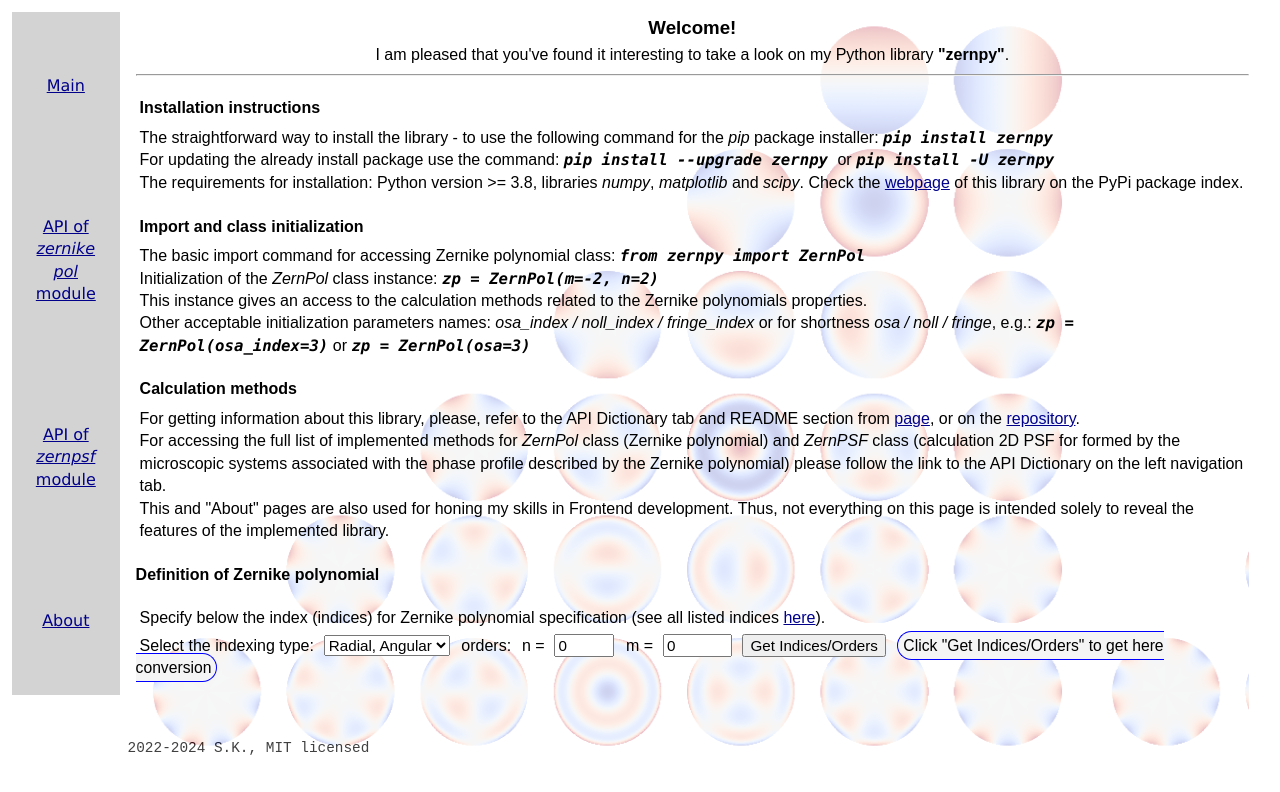
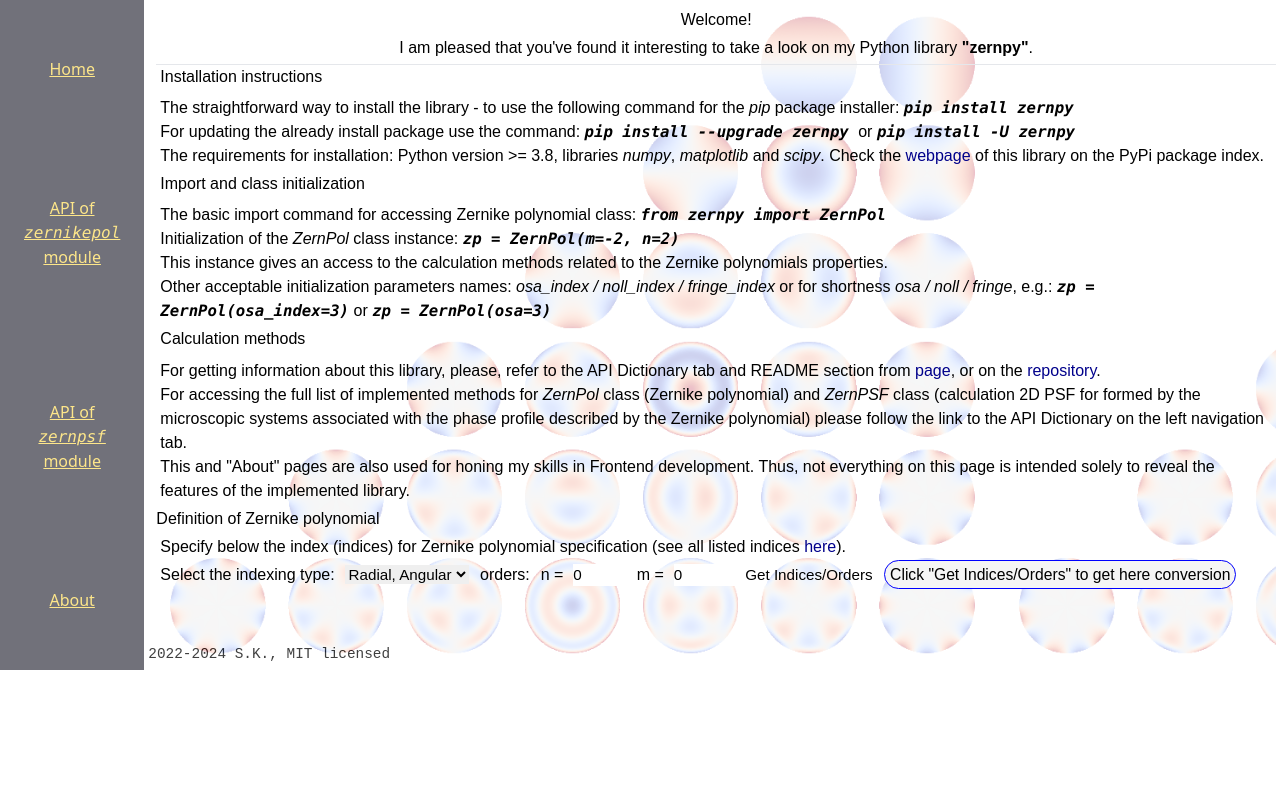
Before and after one commit to sklykov/zernpy, a website: page docs/index.html in a window 1280 px wide. Drawn offline with nearby package versions, Linux system fonts and the light colour scheme.

Commit message:
Added styling by using Tailwind for <nav> element on index page

```diff
--- a/docs/index.html
+++ b/docs/index.html
@@ -1,186 +1,222 @@
-<!DOCTYPE html> <!-- This designates that this is HTML 5 file (W3 schools) -->
-<html lang="en">  <!-- Root element of an HTML page (W3 schools) -->
+<!DOCTYPE html>
+<!-- This designates that this is HTML 5 file (W3 schools) -->
+<html lang="en">
+  <!-- Root element of an HTML page (W3 schools) -->
 
   <head>
-    <meta charset="UTF-8">
-    <meta http-equiv="X-UA-Compatible" content="IE=edge">
-    <meta name="viewport" content="width=device-width, initial-scale=1.0">
-    <meta name="author" content="S.K.">
-    <meta name="licensed" content="MIT">
+    <meta charset="UTF-8" />
+    <meta http-equiv="X-UA-Compatible" content="IE=edge" />
+    <meta name="viewport" content="width=device-width, initial-scale=1.0" />
+    <meta name="author" content="S.K." />
+    <meta name="licensed" content="MIT" />
 
     <title>Project "zernpy"</title>
 
     <!-- Favicon specification from the local file -->
-    <link rel="icon" href="favicon_zernpy.ico" type="image/x-icon">
+    <link rel="icon" href="favicon_zernpy.ico" type="image/x-icon" />
 
     <!-- Load page specific script -->
     <script src="index_page.js"></script>
 
+    <!-- Page specific styling -->
+    <link rel="stylesheet" href="./index_page_styling.css" />
+
     <!-- Load external overall applicable stylesheets -->
-    <link rel="stylesheet" href="index_about_styling.css">
+    <link rel="stylesheet" href="./index_about_styling.css" />
 
-    <!-- Page-specific styles -->
-    <style>
-        /* This class contains all the text inside */
-        .contentContainer{
-            z-index: 1; position: relative; /* Position relative needed for z-index choosing*/
-        }
-        /* Below - setting the background image for the page */
-        .bgImage{
-            background-image: url('half_pyramid_zerns.png');
-            background-position-x: left;
-            /* background-position: center; */
-            /* background-repeat: no-repeat; */
-            background-repeat: repeat;
-            background-size: contain;
-            width: 100%; height: 100%;
-            opacity: 0.25;
-            position: absolute; top: 0; left: 0; /* Allows to manipulate the position inside of mainBody */
-            z-index: 0;  /* NOTE this z-index because setting absolute position and opacity put their own rules in z-indexing */
-            /* background-color: yellow; */
-        }
-        /* Styling with inline elements with code */
-        .commandCode{
-            font-style: italic; font-weight: bold; font-family: 'Consolas', 'Trebuchet MS', Arial; font-size: 0.98em;
-        }
-        /* Style for each text string */
-        .textString{
-            margin: 0.25em;
-        }
-        #page_footer{
-            font-size: 0.9rem; font-family: 'Courier New', Courier, monospace; padding-top: 4em;
-        }
-        /* Inline elements means various elements (inputs, buttons, selector) placed on the single line on the page */
-        .input-element{
-            margin-left: 0.2em; margin-right: 0.2em; font-size: 0.95em;
-        }
-        /* Labels placed on the single line on the page */
-        .label-element{
-            margin-left: 0.25em; margin-right: 0.15em;
-        }
-        /* Specific style for placeholder for conversions */
-        #conversionString{
-            margin-left: 0.25em; border: 1.5px solid blue; padding: 0.32em; border-radius: 1em; background-color: whitesmoke;
-            font-size: 0.98rem;
-        }
-        /* Initial style for some div-s */
-        #selectorElement, #getIndicesBtn, #ordersElement{
-                display: inline-block;
-            }
-        /* Rearrange elements for opening website on screens 750px <= width <= 1220px */
-        @media screen and (max-width: 1220px) and (min-width: 750px){
-            .inputsOrdersConversion{
-                display: flex; flex-direction: row;
-            }
-            #selectorElement, #getIndicesBtn, #ordersElement{
-                display: inline-block;
-            }
-            .label-element, .input-element{
-                margin-top: 0.25em; margin-bottom: 0.25em;
-            }
-            #conversionString{
-                display: block; max-width: fit-content; margin-top: 0.35em; font-size: 0.96em;
-            }
-        }
-        /* Rearrange elements for opening website on mobile phones */
-        @media screen and (max-width: 749px){
-            #selectorElement, #getIndicesBtn, #ordersElement{
-                display: block;
-            }
-            #conversionString{
-                display: block; max-width: fit-content; margin-top: 0.35em; font-size: 0.94em;
-            }
-            .label-element, .input-element{
-                margin: 0.25em 0.05em;
-            }
-        }
-    </style>
+    <!-- Add Tailwind using CDN, local installation through npm is used only for getting autocompletion -->
+    <script src="https://cdn.tailwindcss.com"></script>
   </head>
 
   <body>
-    <!-- Overall div element - for the flexbox aligning -->
-    <div class="flexboxContainer">
-
-        <!-- Navigation panel, some elements and inspiration get from W3 Schools, better use <nav> element -->
-        <nav class="navbar">
-            <a class="link" href="index.html"> Main </a>
-            <a class="link" href="./api/zernpy/zernikepol.html"> API of <em> zernikepol </em> module </a>
-            <a class="link" href="./api/zernpy/zernpsf.html"> API of <em> zernpsf </em> module </a>
-            <a class="link" href="about.html"> About </a>
+    <!-- Make flexbox with breakpoint rule: for md and more, set elements in columns, for md and less - in rows -->
+    <div class="flex flex-col lg:flex-row">
+      <!-- Navigation panel, for lg and more: elements in rows, for less - in columns -->
+      <nav
+        class="flex flex-row flex-wrap lg:flex-col justify-evenly lg:justify-around content-center bg-zinc-500 text-center p-2"
+      >
+        <a
+          class="text-amber-200 visited:text-amber-300 underline hover:no-underline hover:amber-350 mx-3 my-2 lg:my-2 lg:mx-4"
+          href="#"
+        >
+          Home
+        </a>
+        <a
+          class="text-amber-200 visited:text-amber-300 underline hover:no-underline hover:amber-350 mx-3 my-2 lg:my-6 lg:mx-4"
+          href="./api/zernpy/zernikepol.html"
+        >
+          API of <em class="font-mono"> zernikepol </em> module
+        </a>
+        <a
+          class="text-amber-200 visited:text-amber-300 underline hover:no-underline hover:amber-350 mx-3 my-2 lg:my-6 lg:mx-4"
+          href="./api/zernpy/zernpsf.html"
+        >
+          API of <em class="font-mono"> zernpsf </em> module
+        </a>
+        <a
+          class="text-amber-200 visited:text-amber-300 underline hover:no-underline hover:amber-350 mx-3 my-2 lg:my-2 lg:mx-4"
+          href="./about.html"
+        >
+          About
+        </a>
       </nav>
 
       <!-- Main content of the webpage -->
       <main class="mainBody">
         <div class="contentContainer">
           <header>
-                    <h3 class="header"> Welcome! </h3>
+            <h3 class="header">Welcome!</h3>
             <div class="header">
-                        I am pleased that you've found it interesting to take a look on my Python library <strong>"zernpy"</strong>.
+              I am pleased that you've found it interesting to take a look on my
+              Python library <strong>"zernpy"</strong>.
             </div>
-                    <hr>
+            <hr />
           </header>
           <section>
             <div>
-                        <h4 class="paragraph-header"> Installation instructions </h4>
+              <h4 class="paragraph-header">Installation instructions</h4>
               <p class="textString">
-                            The straightforward way to install the library - to use the following command for the <em> pip </em> package installer:
-                            <code class="commandCode"> pip install zernpy </code> <br>
+                The straightforward way to install the library - to use the
+                following command for the <em> pip </em> package installer:
+                <code class="commandCode"> pip install zernpy </code> <br />
                 For updating the already install package use the command:
-                            <code class="commandCode"> pip install --upgrade zernpy </code> or <code class="commandCode"> pip install -U zernpy </code> <br>
-                            The requirements for installation: Python version >= 3.8, libraries <em>numpy</em>, <em>matplotlib</em> and <em>scipy</em>.
-                            Check the <a class="link" href="https://pypi.org/project/zernpy/" target="_blank">webpage</a> of this library on the PyPi package index.
+                <code class="commandCode"> pip install --upgrade zernpy </code>
+                or <code class="commandCode"> pip install -U zernpy </code>
+                <br />
+                The requirements for installation: Python version >= 3.8,
+                libraries <em>numpy</em>, <em>matplotlib</em> and
+                <em>scipy</em>. Check the
+                <a
+                  class="link"
+                  href="https://pypi.org/project/zernpy/"
+                  target="_blank"
+                  >webpage</a
+                >
+                of this library on the PyPi package index.
               </p>
             </div>
             <div>
-                        <h4 class="paragraph-header"> Import and class initialization </h4>
+              <h4 class="paragraph-header">Import and class initialization</h4>
               <p class="textString">
-                            The basic import command for accessing Zernike polynomial class: <code class="commandCode"> from zernpy import ZernPol </code> <br>
-                            Initialization of the <em>ZernPol</em> class instance: <code class="commandCode">zp = ZernPol(m=-2, n=2) </code> <br>
-                            This instance gives an access to the calculation methods related to the Zernike polynomials properties. <br>
-                            Other acceptable initialization parameters names: <span style="font-style:italic"> osa_index / noll_index / fringe_index </span> or
-                            for shortness <span style="font-style:italic">osa / noll / fringe</span>, e.g.:
-                            <code class="commandCode">zp = ZernPol(osa_index=3)</code> or <code class="commandCode">zp = ZernPol(osa=3)</code>
+                The basic import command for accessing Zernike polynomial class:
+                <code class="commandCode"> from zernpy import ZernPol </code>
+                <br />
+                Initialization of the <em>ZernPol</em> class instance:
+                <code class="commandCode">zp = ZernPol(m=-2, n=2) </code> <br />
+                This instance gives an access to the calculation methods related
+                to the Zernike polynomials properties. <br />
+                Other acceptable initialization parameters names:
+                <span style="font-style: italic">
+                  osa_index / noll_index / fringe_index
+                </span>
+                or for shortness
+                <span style="font-style: italic">osa / noll / fringe</span>,
+                e.g.:
+                <code class="commandCode">zp = ZernPol(osa_index=3)</code> or
+                <code class="commandCode">zp = ZernPol(osa=3)</code>
               </p>
             </div>
             <div>
-                        <h4 class="paragraph-header"> Calculation methods </h4>
+              <h4 class="paragraph-header">Calculation methods</h4>
               <p class="textString">
-                            For getting information about this library, please, refer to the API Dictionary tab and README section from
-                            <a class="link" href="https://pypi.org/project/zernpy/">page</a>, or on the
-                            <a class="link" href="https://github.com/sklykov/zernpy">repository</a>.  <br>
-                            For accessing the full list of implemented methods for <em>ZernPol</em> class (Zernike polynomial) and <em>ZernPSF</em> class
-                            (calculation 2D PSF for formed by the microscopic systems associated with the phase profile described by the Zernike polynomial)
-                            please follow the link to the API Dictionary on the left navigation tab. <br>
-                            This and "About" pages are also used for honing my skills in Frontend development.
-                            Thus, not everything on this page is intended solely to reveal the features of the implemented library.
+                For getting information about this library, please, refer to the
+                API Dictionary tab and README section from
+                <a class="link" href="https://pypi.org/project/zernpy/">page</a
+                >, or on the
+                <a class="link" href="https://github.com/sklykov/zernpy"
+                  >repository</a
+                >. <br />
+                For accessing the full list of implemented methods for
+                <em>ZernPol</em> class (Zernike polynomial) and
+                <em>ZernPSF</em> class (calculation 2D PSF for formed by the
+                microscopic systems associated with the phase profile described
+                by the Zernike polynomial) please follow the link to the API
+                Dictionary on the left navigation tab. <br />
+                This and "About" pages are also used for honing my skills in
+                Frontend development. Thus, not everything on this page is
+                intended solely to reveal the features of the implemented
+                library.
               </p>
             </div>
             <div>
-                        <h4> Definition of Zernike polynomial </h4>
+              <h4>Definition of Zernike polynomial</h4>
               <div>
                 <div class="textString">
-                                Specify below the index (indices) for Zernike polynomial specification
-                                (see all listed indices <a class="link" href="https://en.wikipedia.org/wiki/Zernike_polynomials">here</a>).
+                  Specify below the index (indices) for Zernike polynomial
+                  specification (see all listed indices
+                  <a
+                    class="link"
+                    href="https://en.wikipedia.org/wiki/Zernike_polynomials"
+                    >here</a
+                  >).
                 </div>
                 <div id="inputsOrdersConversion">
                   <div id="selectorElement">
-                                    <label class="label-element"> Select the indexing type: </label>
+                    <label class="label-element">
+                      Select the indexing type:
+                    </label>
                     <select class="input-element" name="Index type">
-                                        <option value="m,n" selected>Radial, Angular</option>  <!-- selected="selected" for setting it as the default value -->
+                      <option value="m,n" selected>Radial, Angular</option>
+                      <!-- selected="selected" for setting it as the default value -->
                       <option value="osa">OSA/ANSI</option>
                       <option value="noll">Noll</option>
                       <option value="fringe">Fringe</option>
                     </select>
                   </div>
                   <div id="ordersElement">
-                                    <span class="label-element" id="ordersLabel"> orders: </span>
-                                    <label class="label-element" tag="n_order_label" id="firstOrderLabel"> n = </label>
-                                    <input class="input-element" type="number" tag="n_order" name="n" min="0" max="50" size="4" minlength="1" maxlength="3" value="0" id="firstInputOrder">
-                                    <label class="label-element" tag="m_order_label" id="secondOrderLabel"> m = </label>
-                                    <input class="input-element" type="number" tag="m_order" name="m" min="-50" max="50" size="4" minlength="1" maxlength="3" value="0" id="secondInputOrder">
+                    <span class="label-element" id="ordersLabel">
+                      orders:
+                    </span>
+                    <label
+                      class="label-element"
+                      tag="n_order_label"
+                      id="firstOrderLabel"
+                    >
+                      n =
+                    </label>
+                    <input
+                      class="input-element"
+                      type="number"
+                      tag="n_order"
+                      name="n"
+                      min="0"
+                      max="50"
+                      size="4"
+                      minlength="1"
+                      maxlength="3"
+                      value="0"
+                      id="firstInputOrder"
+                    />
+                    <label
+                      class="label-element"
+                      tag="m_order_label"
+                      id="secondOrderLabel"
+                    >
+                      m =
+                    </label>
+                    <input
+                      class="input-element"
+                      type="number"
+                      tag="m_order"
+                      name="m"
+                      min="-50"
+                      max="50"
+                      size="4"
+                      minlength="1"
+                      maxlength="3"
+                      value="0"
+                      id="secondInputOrder"
+                    />
                   </div>
-                                <input class="input-element" type="button" value="Get Indices/Orders" id="getIndicesBtn">
-                                <span id="conversionString"> Click "Get Indices/Orders" to get here conversion </span>
+                  <input
+                    class="input-element"
+                    type="button"
+                    value="Get Indices/Orders"
+                    id="getIndicesBtn"
+                  />
+                  <span id="conversionString">
+                    Click "Get Indices/Orders" to get here conversion
+                  </span>
                 </div>
               </div>
             </div>
@@ -189,9 +225,8 @@
         <!-- Below - image element that used for setting it as the background image -->
         <div class="bgImage"></div>
         <!-- Footer with some info -->
-            <footer id="page_footer"> 2022-2024 S.K., MIT licensed </footer>
+        <footer id="page_footer">2022-2024 S.K., MIT licensed</footer>
       </main>
     </div>
   </body>
-
 </html>
--- /dev/null
+++ b/docs/index_page_styling.css
@@ -0,0 +1,75 @@
+ /* This class contains all the text inside */
+ .contentContainer{
+    z-index: 1; position: relative; /* Position relative needed for z-index choosing*/
+}
+/* Below - setting the background image for the page */
+.bgImage{
+    background-image: url('half_pyramid_zerns.png');
+    background-position-x: left;
+    /* background-position: center; */
+    /* background-repeat: no-repeat; */
+    background-repeat: repeat;
+    background-size: contain;
+    width: 100%; height: 100%;
+    opacity: 0.25;
+    position: absolute; top: 0; left: 0; /* Allows to manipulate the position inside of mainBody */
+    z-index: 0;  /* NOTE this z-index because setting absolute position and opacity put their own rules in z-indexing */
+    /* background-color: yellow; */
+}
+/* Styling with inline elements with code */
+.commandCode{
+    font-style: italic; font-weight: bold; font-family: 'Consolas', 'Trebuchet MS', Arial; font-size: 0.98em;
+}
+/* Style for each text string */
+.textString{
+    margin: 0.25em;
+}
+#page_footer{
+    font-size: 0.9rem; font-family: 'Courier New', Courier, monospace; padding-top: 4em;
+}
+/* Inline elements means various elements (inputs, buttons, selector) placed on the single line on the page */
+.input-element{
+    margin-left: 0.2em; margin-right: 0.2em; font-size: 0.95em;
+}
+/* Labels placed on the single line on the page */
+.label-element{
+    margin-left: 0.25em; margin-right: 0.15em;
+}
+/* Specific style for placeholder for conversions */
+#conversionString{
+    margin-left: 0.25em; border: 1.5px solid blue; padding: 0.32em; border-radius: 1em; background-color: whitesmoke;
+    font-size: 0.98rem;
+}
+/* Initial style for some div-s */
+#selectorElement, #getIndicesBtn, #ordersElement{
+        display: inline-block;
+    }
+
+/* Adaptive rules, media queries */
+/* Rearrange elements for opening website on screens 750px <= width <= 1220px */
+@media screen and (max-width: 1220px) and (min-width: 750px){
+    .inputsOrdersConversion{
+        display: flex; flex-direction: row;
+    }
+    #selectorElement, #getIndicesBtn, #ordersElement{
+        display: inline-block;
+    }
+    .label-element, .input-element{
+        margin-top: 0.25em; margin-bottom: 0.25em;
+    }
+    #conversionString{
+        display: block; max-width: fit-content; margin-top: 0.35em; font-size: 0.96em;
+    }
+}
+/* Rearrange elements for opening website on mobile phones */
+@media screen and (max-width: 749px){
+    #selectorElement, #getIndicesBtn, #ordersElement{
+        display: block;
+    }
+    #conversionString{
+        display: block; max-width: fit-content; margin-top: 0.35em; font-size: 0.94em;
+    }
+    .label-element, .input-element{
+        margin: 0.25em 0.05em;
+    }
+}
--- /dev/null
+++ b/docs/package.json
@@ -0,0 +1,5 @@
+{
+  "optionalDependencies": {
+    "tailwindcss": "^3.4.13"
+  }
+}
--- /dev/null
+++ b/docs/tailwind.config.js
@@ -0,0 +1,8 @@
+/** @type {import('tailwindcss').Config} */
+module.exports = {
+  content: [],
+  theme: {
+    extend: {},
+  },
+  plugins: [],
+}
```
Also changed, not shown: 1 other file. Lines whose indentation alone changed are shown as unchanged.
